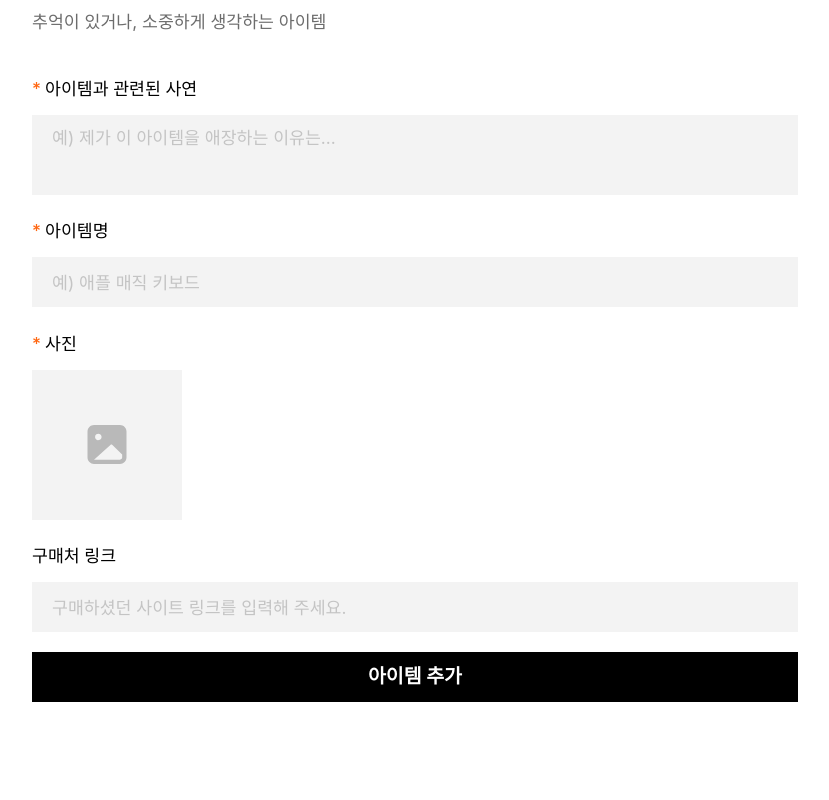
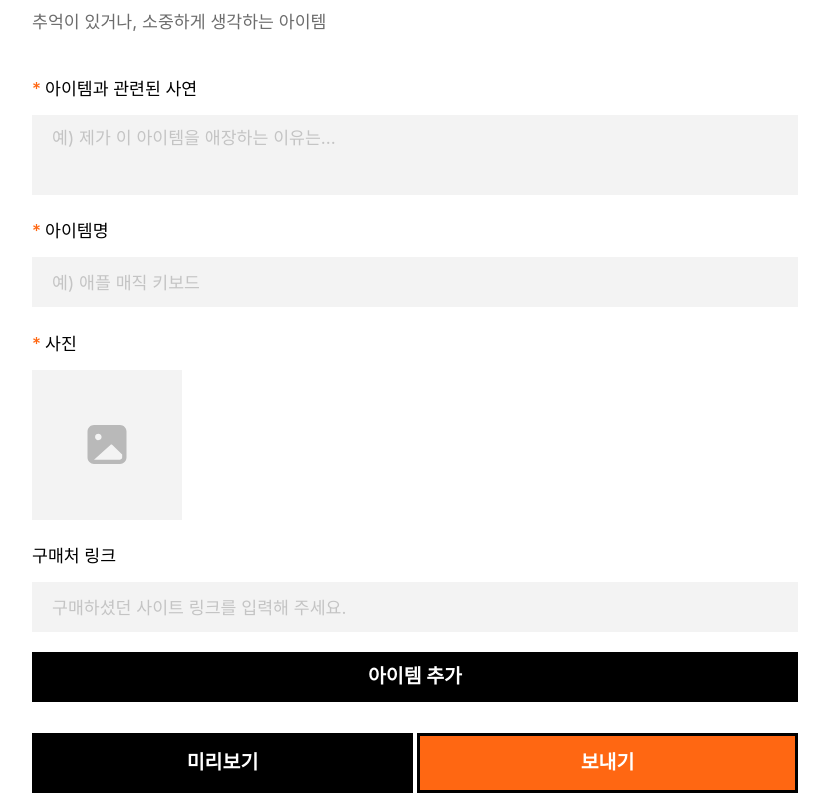
Before and after one commit to MyDeskDev/my-desk-front, a Next.js app: page /invite/desks/new in a window 1280 px wide. Shown: the part 3964-4764 px from the top of the page, without its empty margins (226-1055 px from the left). Before the commit the page ends 4703 px from the top, so only its background shows below. Built offline with nearby package versions, Linux system fonts and the light colour scheme; a web font is replaced by a local one.

Commit message:
InviteDesksNew 미리보기, 보내기 버튼 추가

```diff
--- a/src/pages/invite/desks/new.tsx
+++ b/src/pages/invite/desks/new.tsx
@@ -242,6 +242,12 @@ const InviteCreateDesk: NextPage = () => {
                 <ActionButton>아이템 추가</ActionButton>
               </HStack>
             </DeskInputSection>
+            <HStack spacing="4px" mt="31px">
+              <ActionButton h="60px">미리보기</ActionButton>
+              <ActionButton h="60px" bgColor="orange.500">
+                보내기
+              </ActionButton>
+            </HStack>
           </Box>
         </form>
       </main>
```
